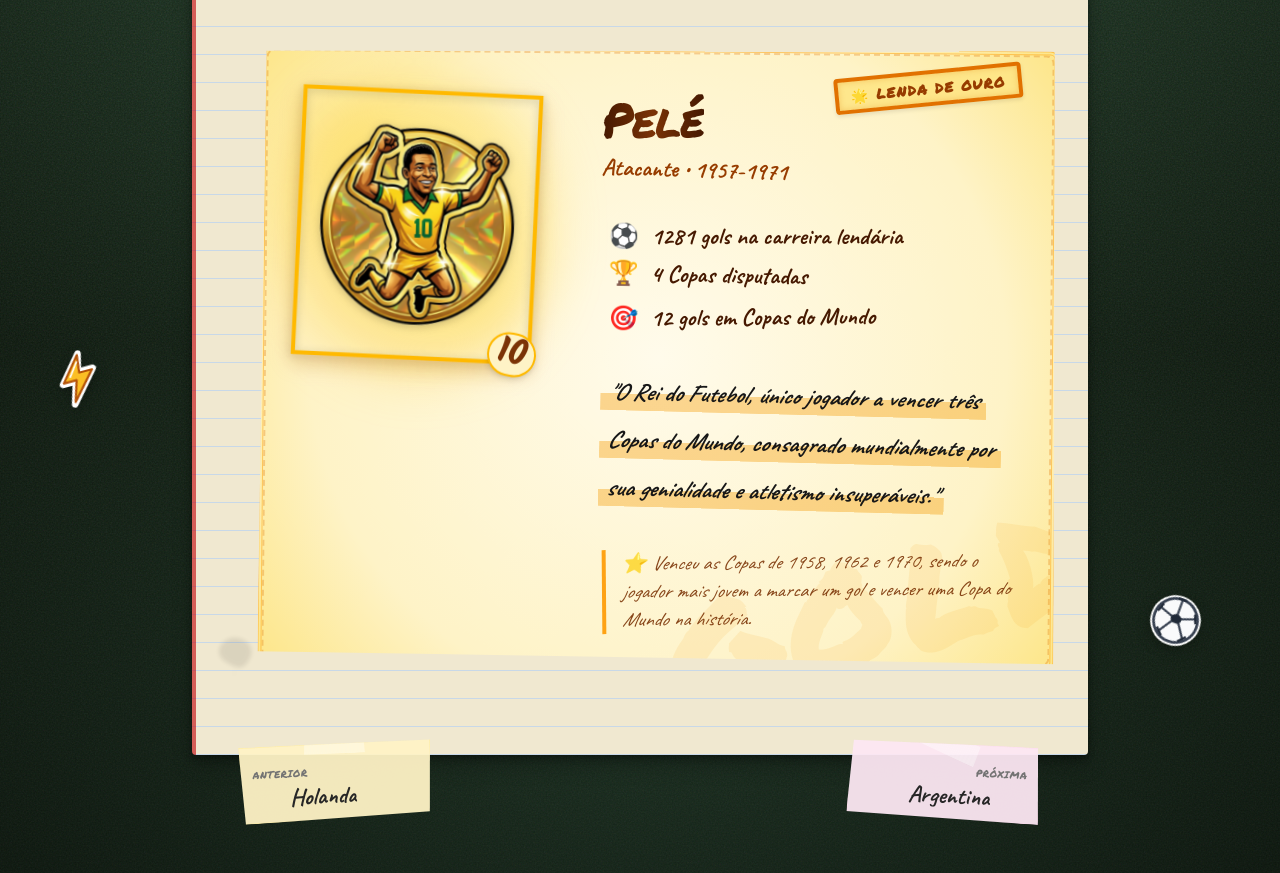
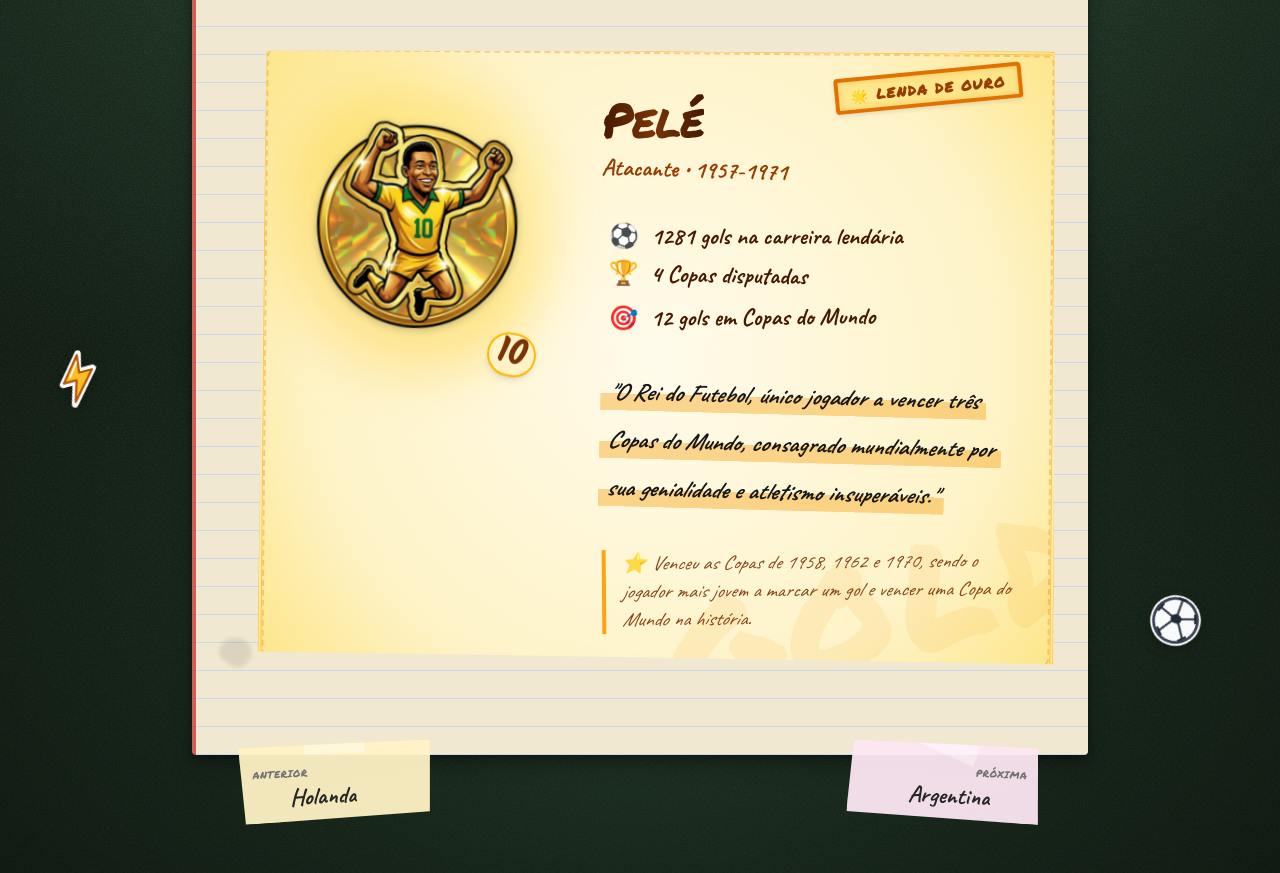
Before and after one commit to JonasMaia12/almanaque-copa, a Next.js app: page /team/brasil in a window 1280 px wide. Shown: the part 2059-2932 px from the top of the page. Built offline with nearby package versions, Linux system fonts and the light colour scheme.

Commit message:
fix(components): remove rectangular border from Sticker to maintain clean die-cut sticker shape for legends

```diff
--- a/src/components/ui/LegendRow.tsx
+++ b/src/components/ui/LegendRow.tsx
@@ -53,7 +53,7 @@ export function LegendRow({ player }: LegendRowProps) {
           height={270}
           initialRotation={initialRotation}
           hoverRotation={hoverRotation}
-          className="z-10 w-[170px] h-[190px] md:w-[245px] md:h-[275px] shadow-[0_8px_20px_rgba(217,119,6,0.25)] border-4 border-amber-400"
+          className="z-10 w-[170px] h-[190px] md:w-[245px] md:h-[275px]"
         />
 
         <div className="absolute -bottom-4 right-0 font-stats text-4xl font-bold text-amber-900 rotate-12 bg-amber-100 rounded-full px-2 shadow-md border-2 border-amber-400 z-20">
```
